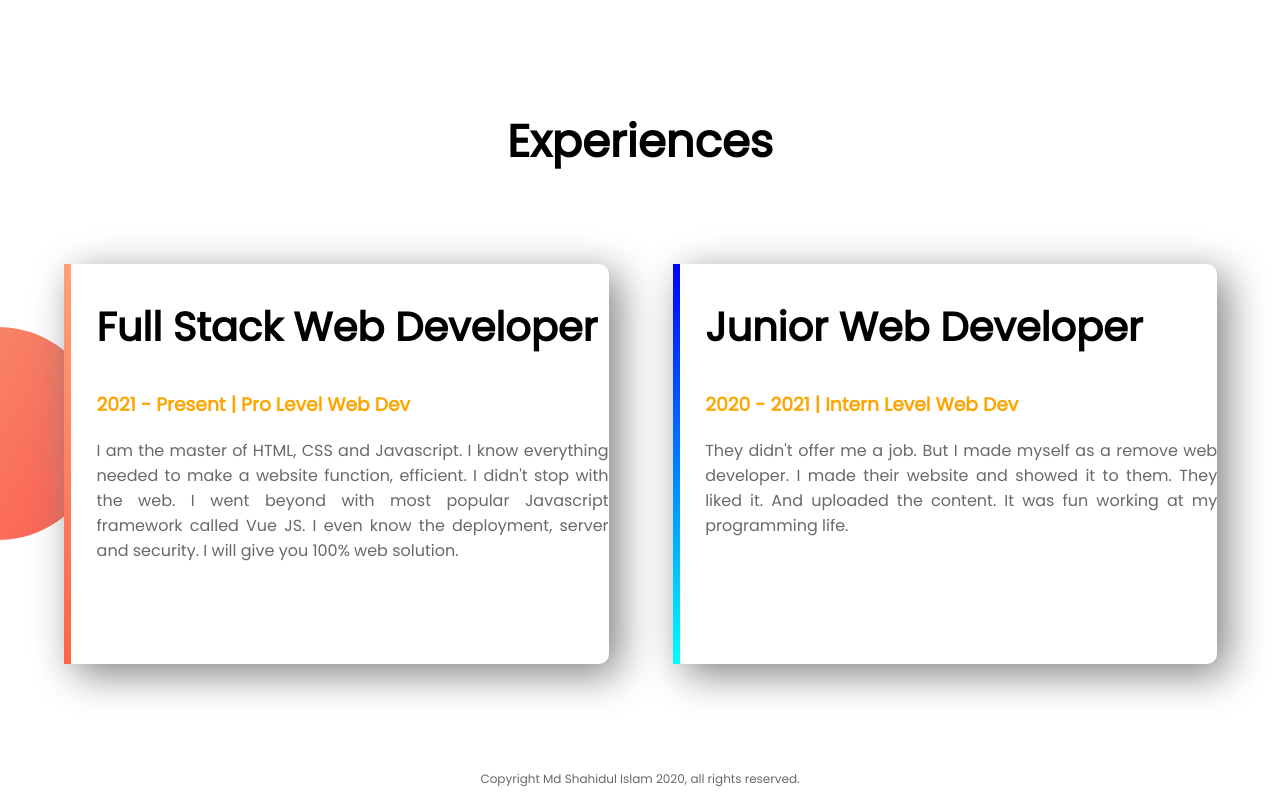
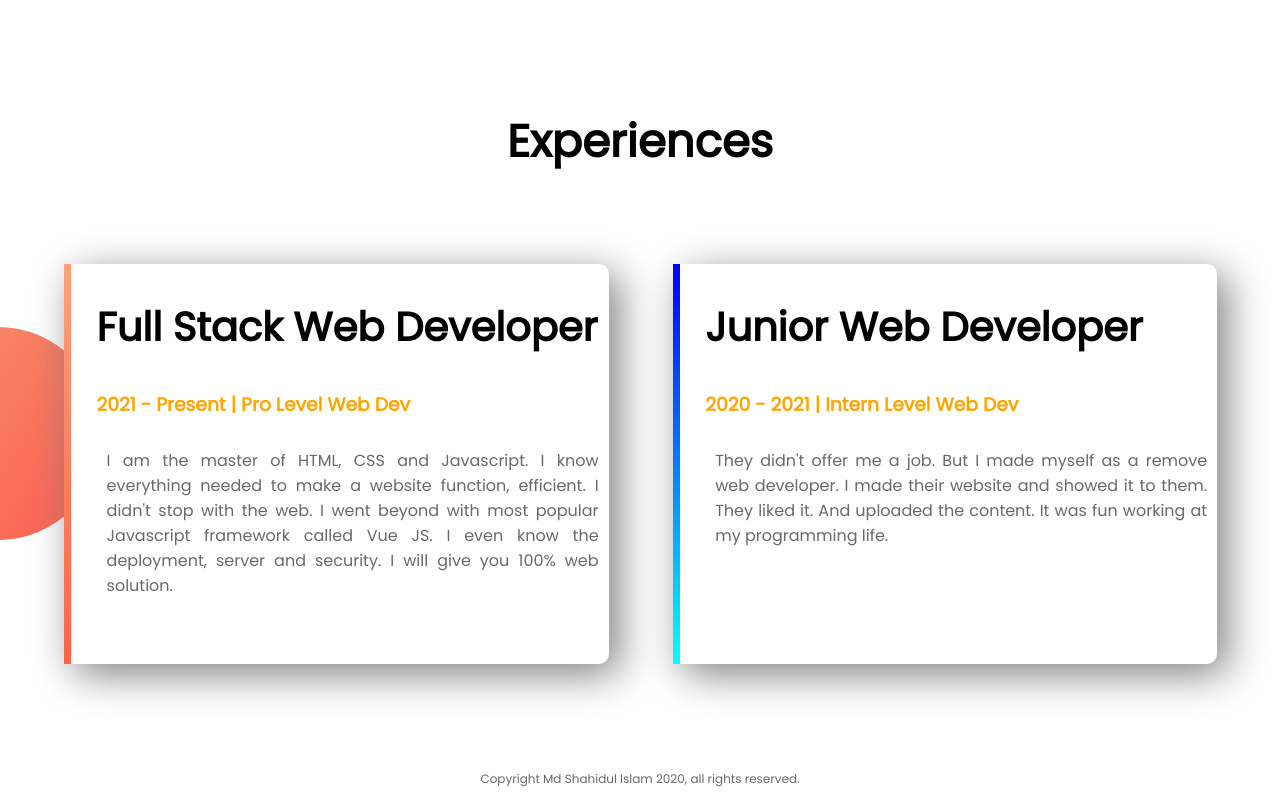
Before and after one commit to Md-Shahidul-Islam7/web-portfolio, a plain HTML site: page index.html in a window 1280 px wide. Shown: the part 1229-2029 px from the top of the page. Drawn offline with Linux system fonts and the light colour scheme.

Commit message:
shahidul
add padding 10px at .single-experience p {

```diff
--- a/style.css
+++ b/style.css
@@ -51,6 +51,9 @@ p {
   height: 80%;
   background-color: white; /* To send back side section background*/
 }
+.single-experience p{
+  padding: 10px;
+}
 .experience-area {
   background-image: url("images/exp-bg.png");
   background-repeat: no-repeat;
```
